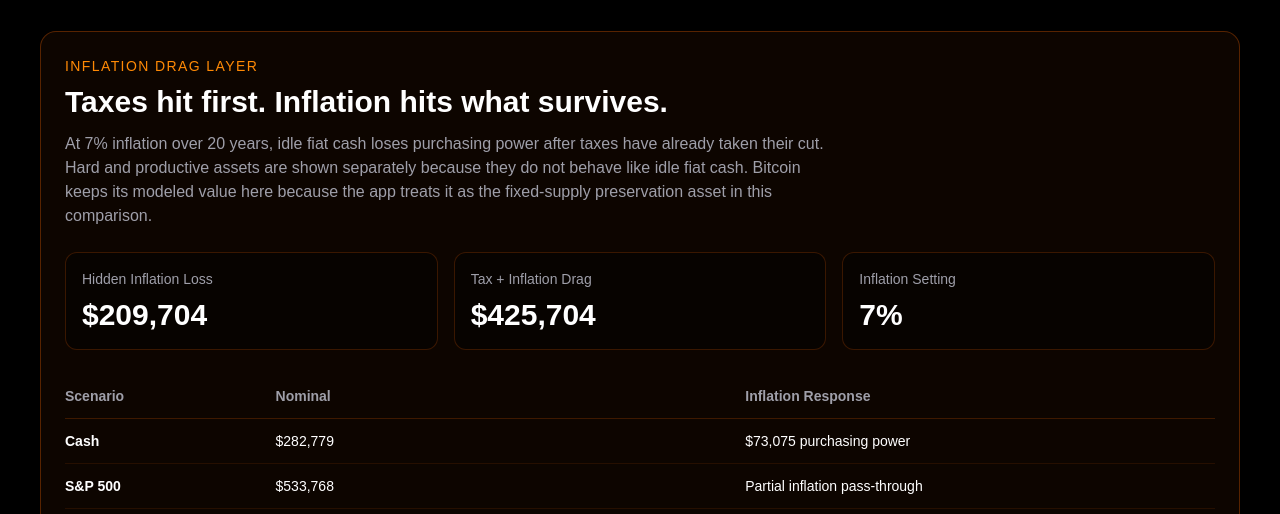
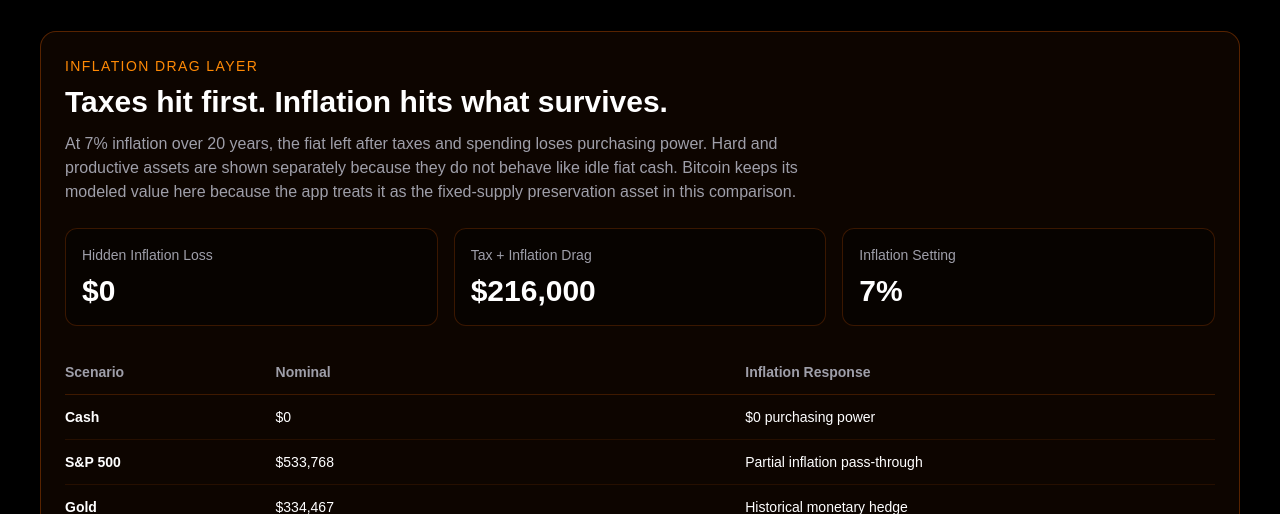
Before and after one commit to Dabberman10X/taxtaker, a Next.js app: page /calculator in a window 1280 px wide. Shown: the part 1041-1555 px from the top of the page. Built offline with nearby package versions, Linux system fonts and the light colour scheme; no server answers; the database is empty.

Commit message:
Make inflation drag respond to spending

```diff
--- a/src/app/calculator/page.tsx
+++ b/src/app/calculator/page.tsx
@@ -217,7 +217,9 @@ export default async function CalculatorPage({
 
   const inflationMultiplier = Math.pow(1 + inflationRate, years)
 
-  const realCashValue = base.cash / inflationMultiplier
+  const annualPostTaxSurplus = Math.max(0, income - taxPaid - spending)
+  const fiatLeftAfterTaxAndSpending = annualPostTaxSurplus * years
+  const realCashValue = fiatLeftAfterTaxAndSpending / inflationMultiplier
 
   // Hard/productive assets are not modeled like idle cash.
   // MVP framing:
@@ -231,7 +233,7 @@ export default async function CalculatorPage({
   const realRealEstateValue = base.realEstate
   const btcScenarioValue = base.bitcoin
 
-  const hiddenInflationLoss = base.cash - realCashValue
+  const hiddenInflationLoss = fiatLeftAfterTaxAndSpending - realCashValue
   const totalTaxOverHorizon = taxPaid * years
   const combinedTaxAndInflationDrag = totalTaxOverHorizon + hiddenInflationLoss
 
@@ -349,8 +351,9 @@ export default async function CalculatorPage({
       rate: inflationRate,
       rate_percent: inflationRatePercent,
       years,
-      nominal_cash_value: base.cash,
+      nominal_cash_value: fiatLeftAfterTaxAndSpending,
       real_cash_value: realCashValue,
+      annual_post_tax_surplus: annualPostTaxSurplus,
       hidden_inflation_loss: hiddenInflationLoss,
       total_tax_over_horizon: totalTaxOverHorizon,
       combined_tax_and_inflation_drag: combinedTaxAndInflationDrag,
@@ -594,7 +597,7 @@ export default async function CalculatorPage({
           <div className='text-sm uppercase tracking-widest text-orange-400'>Inflation Drag Layer</div>
           <h2 className='mt-2 text-3xl font-bold'>Taxes hit first. Inflation hits what survives.</h2>
           <p className='mt-3 max-w-3xl text-zinc-400'>
-            At {inflationRatePercent.toFixed(0)}% inflation over {years} years, idle fiat cash loses purchasing power after taxes have already taken their cut. Hard and productive assets are shown separately because they do not behave like idle fiat cash. Bitcoin keeps its modeled value here because the app treats it as the fixed-supply preservation asset in this comparison.
+            At {inflationRatePercent.toFixed(0)}% inflation over {years} years, the fiat left after taxes and spending loses purchasing power. Hard and productive assets are shown separately because they do not behave like idle fiat cash. Bitcoin keeps its modeled value here because the app treats it as the fixed-supply preservation asset in this comparison.
           </p>
 
           <div className='mt-6 grid grid-cols-1 gap-4 md:grid-cols-3'>
@@ -626,7 +629,7 @@ export default async function CalculatorPage({
               <tbody>
                 <tr className='border-b border-orange-500/10'>
                   <td className='py-3 pr-4 font-semibold'>Cash</td>
-                  <td className='py-3 pr-4'>{formatCurrency(base.cash, currentJurisdiction.currency_code ?? 'CAD')}</td>
+                  <td className='py-3 pr-4'>{formatCurrency(fiatLeftAfterTaxAndSpending, currentJurisdiction.currency_code ?? 'CAD')}</td>
                   <td className='py-3 pr-4'>{formatCurrency(realCashValue, currentJurisdiction.currency_code ?? 'CAD')} purchasing power</td>
                 </tr>
                 <tr className='border-b border-orange-500/10'>
```
